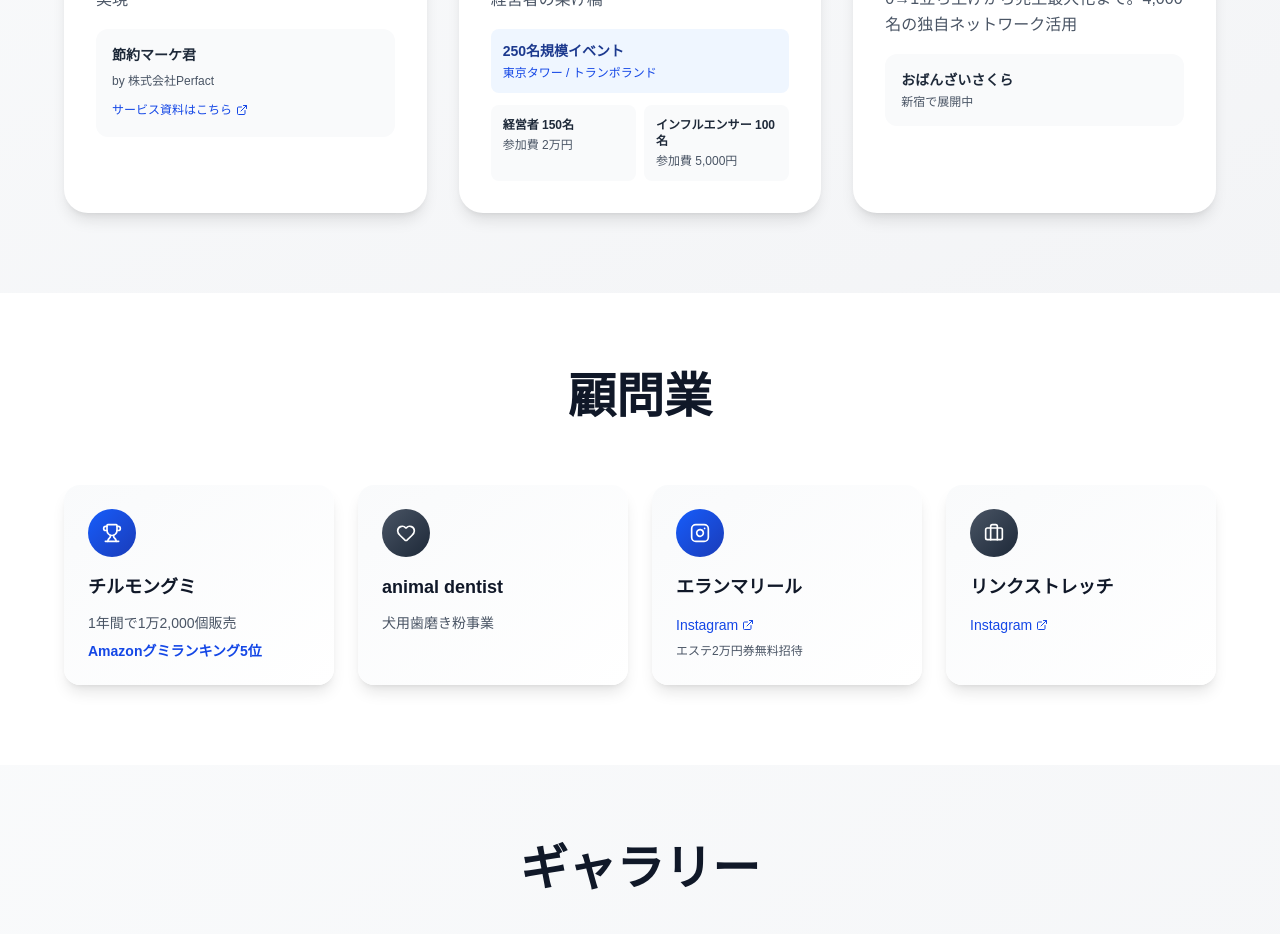
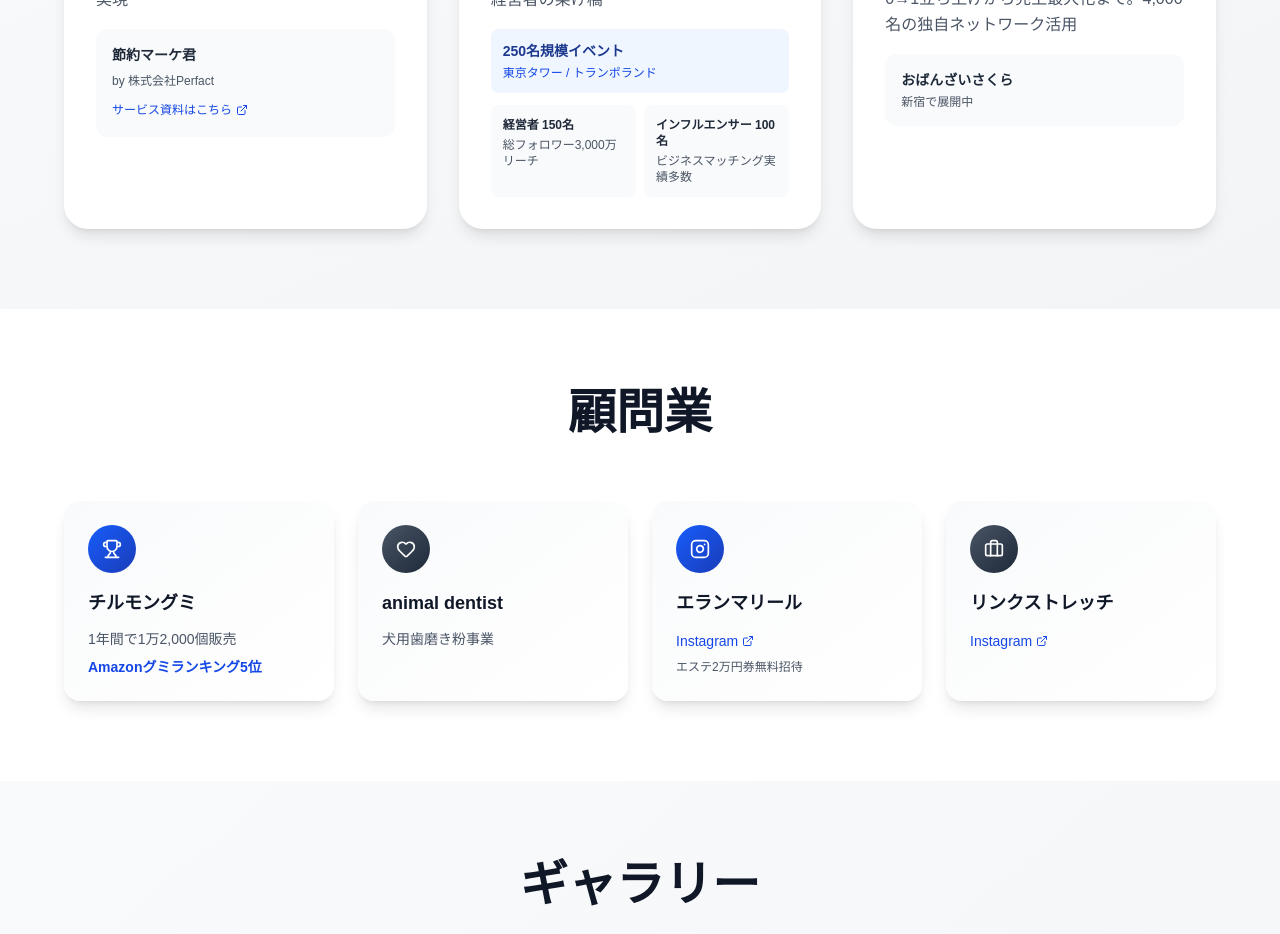
Before and after one commit to yannsunn/kota-maruyama-profile, a Next.js app: page / in a window 1280 px wide. Shown: the part 2440-3374 px from the top of the page. Built offline with nearby package versions, Linux system fonts and the light colour scheme.

Commit message:
Remove participation fee information from event section

```diff
--- a/src/app/page.tsx
+++ b/src/app/page.tsx
@@ -445,11 +445,11 @@
                 <div className="grid grid-cols-2 gap-2">
                   <div className="p-3 bg-gray-50 rounded-lg">
                     <p className="text-xs font-semibold text-gray-800">経営者 150名</p>
-                    <p className="text-xs text-gray-600 mt-1">参加費 2万円</p>
+                    <p className="text-xs text-gray-600 mt-1">総フォロワー3,000万リーチ</p>
                   </div>
                   <div className="p-3 bg-gray-50 rounded-lg">
                     <p className="text-xs font-semibold text-gray-800">インフルエンサー 100名</p>
-                    <p className="text-xs text-gray-600 mt-1">参加費 5,000円</p>
+                    <p className="text-xs text-gray-600 mt-1">ビジネスマッチング実績多数</p>
                   </div>
                 </div>
               </div>
```
